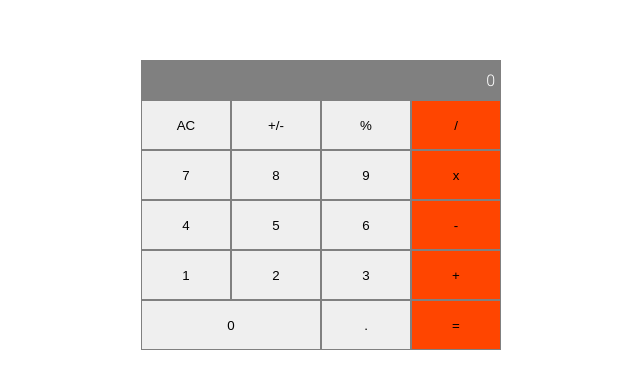
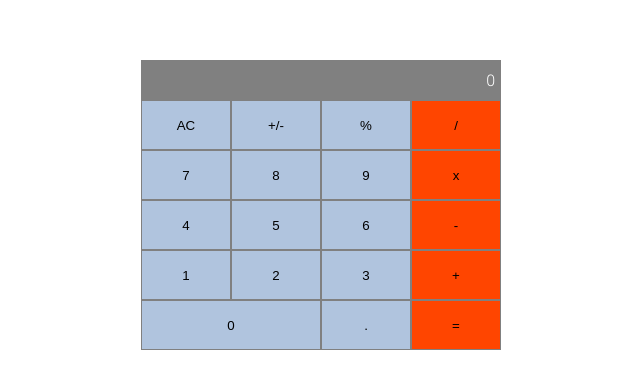
Before and after one commit to pasytchangwa/Math, a React (Create React App) app: page / in a window 1280 px wide. Shown: the part 240-628 px from the top of the page, without its empty margins (319-959 px from the left). Built offline with nearby package versions, Linux system fonts and the light colour scheme; the HTML template or start-up script is replaced by a standard one.

Commit message:
Fix background color value in style.css file for linters

```diff
--- a/src/components/style.css
+++ b/src/components/style.css
@@ -14,7 +14,6 @@
   align-items: center;
   height: 40px;
   color: white;
-
 }
 
 .main-section {
@@ -22,11 +21,11 @@
   grid-template-columns: 90px 90px 90px 90px;
   grid-template-rows: 50px 50px 50px 50px 50px;
   grid-template-areas:
-  "a b c d"
-  "e f g h"
-  "i j k l"
-  "m n o p"
-  "q q r s";
+    "a b c d"
+    "e f g h"
+    "i j k l"
+    "m n o p"
+    "q q r s";
 }
 
 .cell1 {
@@ -107,13 +106,14 @@
 
 button {
   text-align: center;
+
   /* width: 90px;
   height: 50px; */
   border: 1px solid gray;
 }
 
 .left-most {
-  background-color: light-grey;
+  background-color: lightsteelblue;
 }
 
 .right-most {
```
